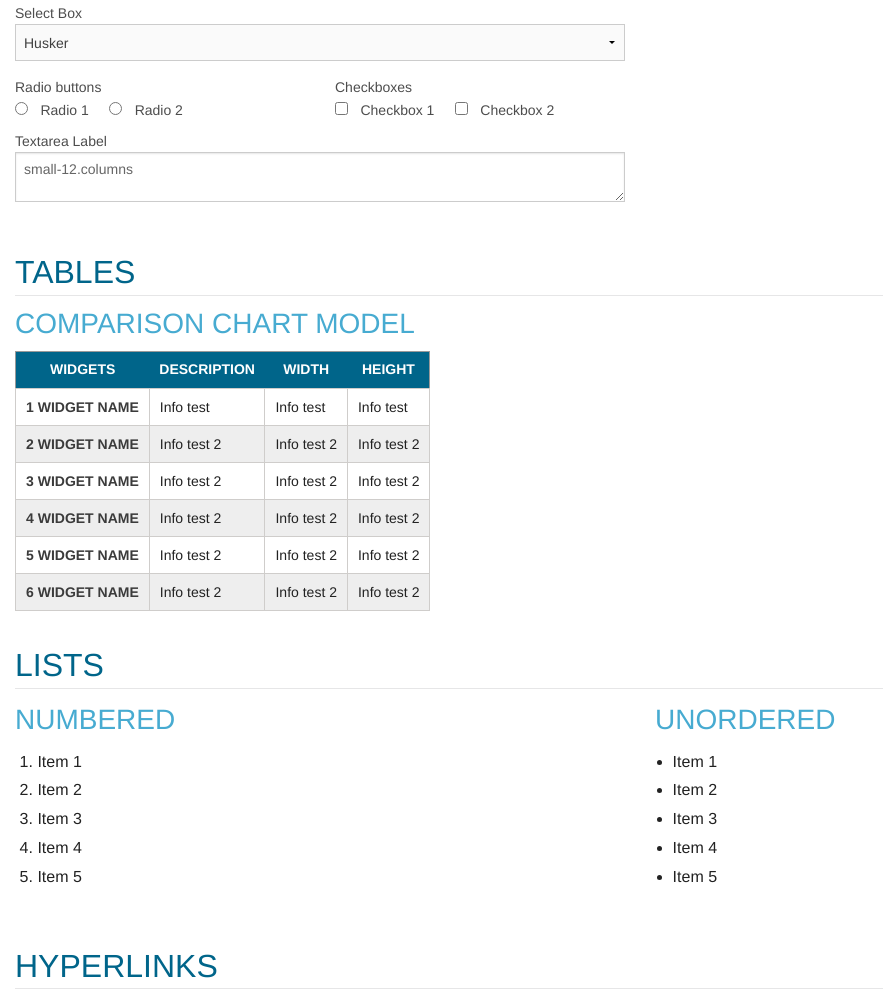
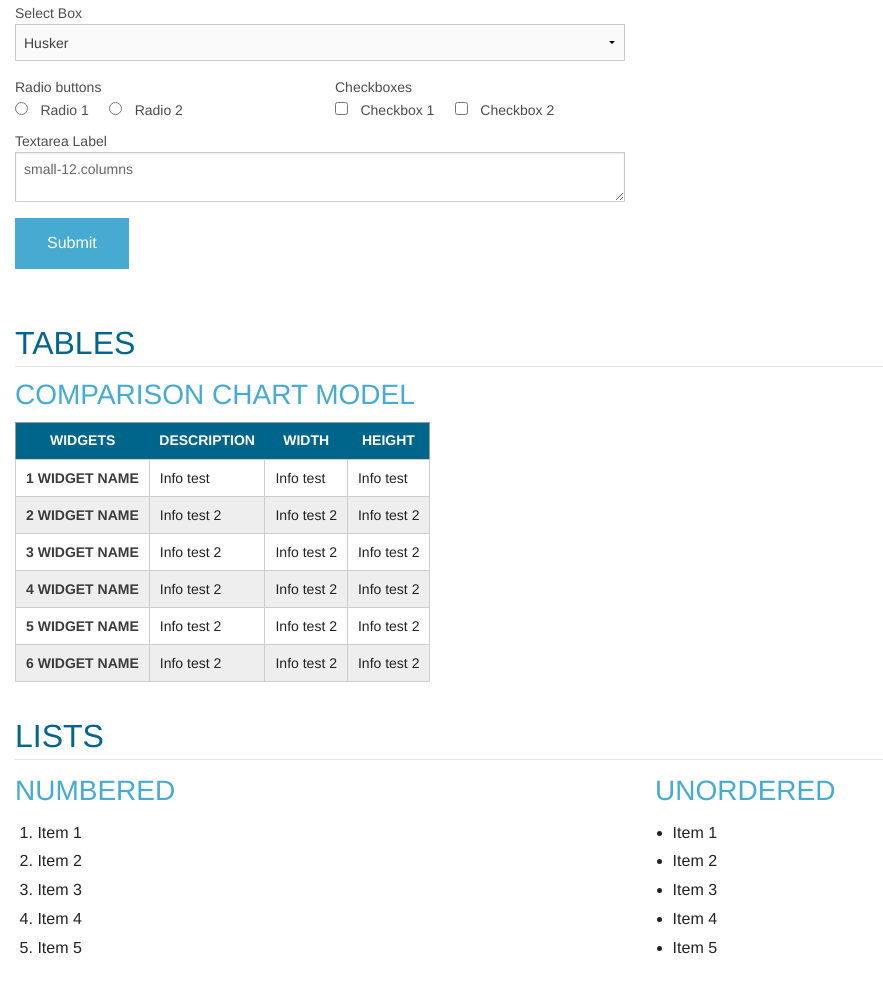
Before and after one commit to tulliav/HunterFoundation, a website: page styleguide.html in a window 1280 px wide. Shown: the part 2729-3723 px from the top of the page, without its empty margins (0-883 px from the left). Drawn offline with Linux system fonts and the light colour scheme.

Commit message:
Form submit button
Added form submit button

```diff
--- a/styleguide.html
+++ b/styleguide.html
@@ -346,6 +346,7 @@
                     <textarea placeholder="small-12.columns"></textarea>
                   </div>
                 </div>
+                <input type="submit" value="Submit" class="button">
               </form>
             </div>
           </div>
```
